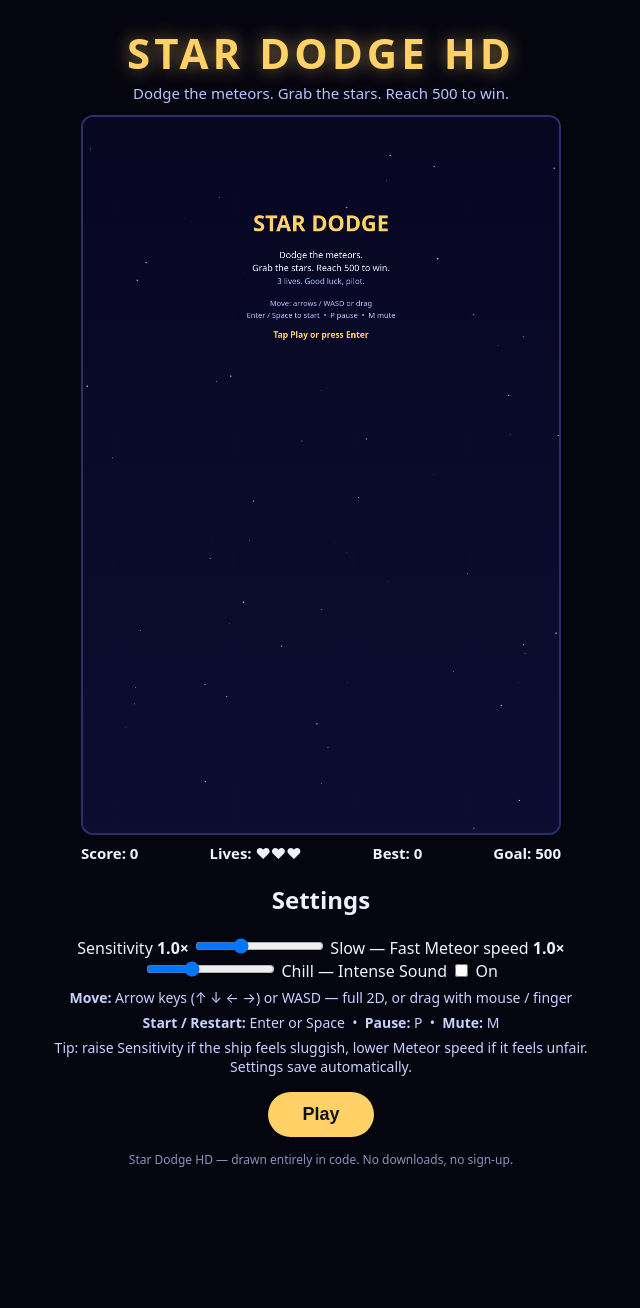
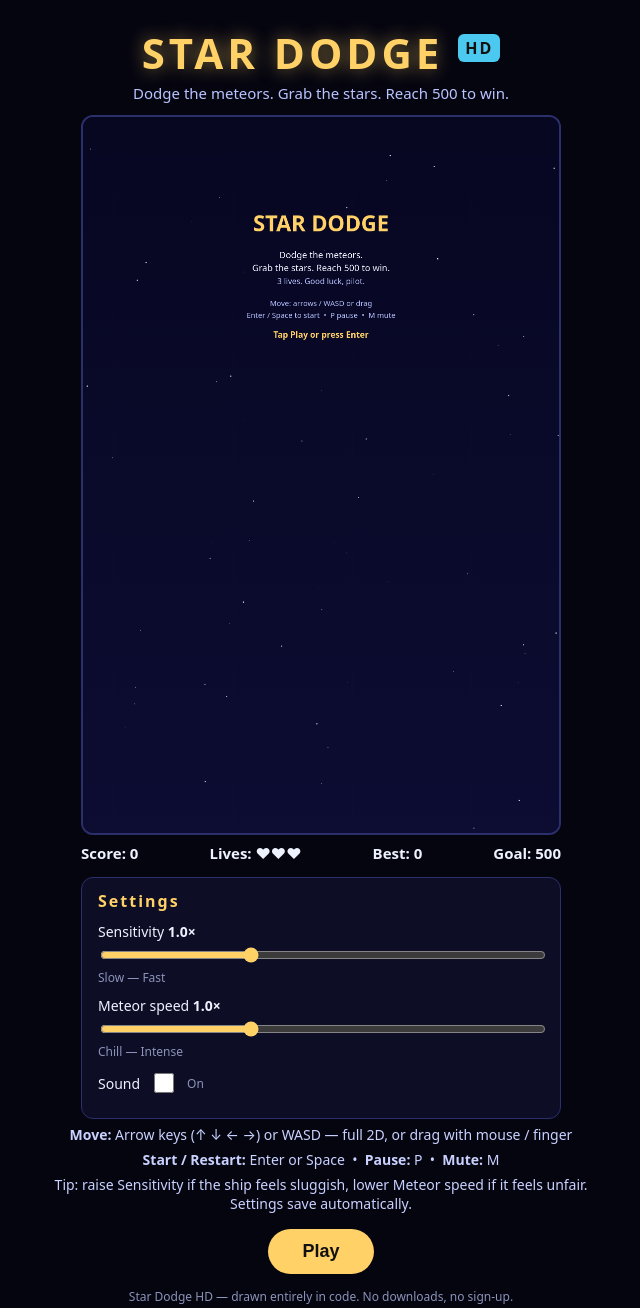
Before and after one commit to dev2go265/star-dodge, a plain HTML site: page index.html in a window 1280 px wide. Shown: the whole page, without its empty margins (319-959 px from the left). Before the commit the page ends 1212 px from the top, so only its background shows below. Drawn offline with Linux system fonts and the light colour scheme.

Commit message:
Update style.css (Star Dodge)

```diff
--- a/style.css
+++ b/style.css
@@ -13,6 +13,16 @@ body {
   letter-spacing: 4px;
   color: #ffd166;
   text-shadow: 0 0 18px rgba(255, 209, 102, .55);
+}
+.hd-badge {
+  font-size: 16px;
+  vertical-align: super;
+  letter-spacing: 2px;
+  color: #111;
+  background: #4cc9f0;
+  border-radius: 6px;
+  padding: 3px 7px;
+  text-shadow: none;
 }
 .tagline { margin: 0 0 12px; color: #b9c4ff; font-size: 15px; }
 .game-box { position: relative; width: 100%; max-width: 480px; margin: 0 auto; }
@@ -33,7 +43,29 @@ canvas {
   margin-top: 8px;
   font-size: 15px;
   font-weight: 700;
+  flex-wrap: wrap;
 }
+.settings {
+  margin: 14px auto 0;
+  max-width: 480px;
+  text-align: left;
+  background: #0d0d26;
+  border: 1px solid #2b2f6b;
+  border-radius: 12px;
+  padding: 12px 16px;
+}
+.settings h2 { margin: 0 0 8px; font-size: 16px; letter-spacing: 2px; color: #ffd166; }
+.setting-row {
+  display: grid;
+  grid-template-columns: 1fr;
+  gap: 4px;
+  margin: 10px 0;
+  font-size: 14px;
+}
+.setting-row input[type="range"] { width: 100%; accent-color: #ffd166; }
+.range-hint { font-size: 12px; color: #8b93b8; }
+.checkbox-row { grid-template-columns: auto auto 1fr; align-items: center; gap: 10px; }
+.checkbox-row input { width: 20px; height: 20px; accent-color: #ffd166; }
 .controls p { margin: 6px 0; font-size: 14px; color: #c9d1ff; }
 #start-btn {
   margin-top: 10px;
```
